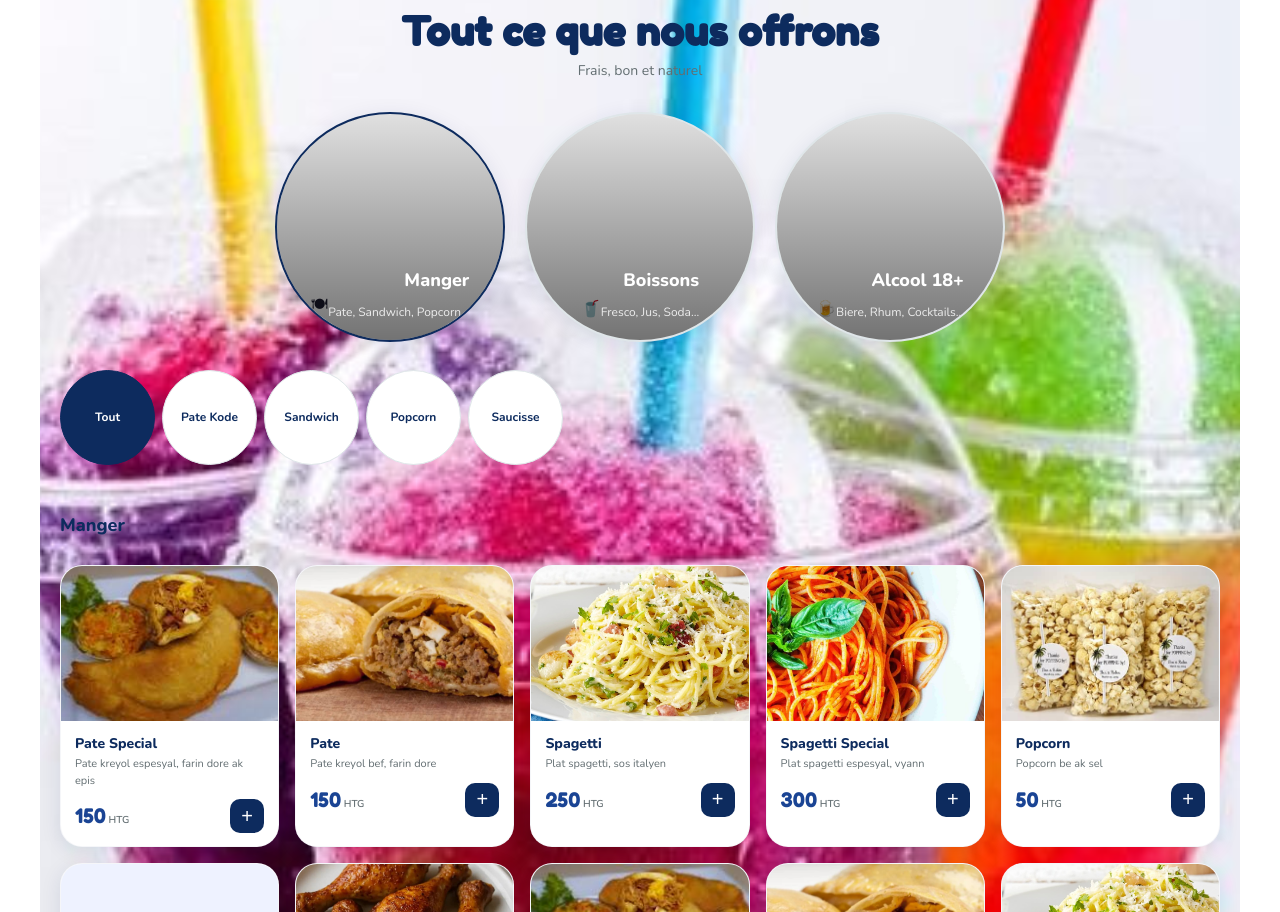
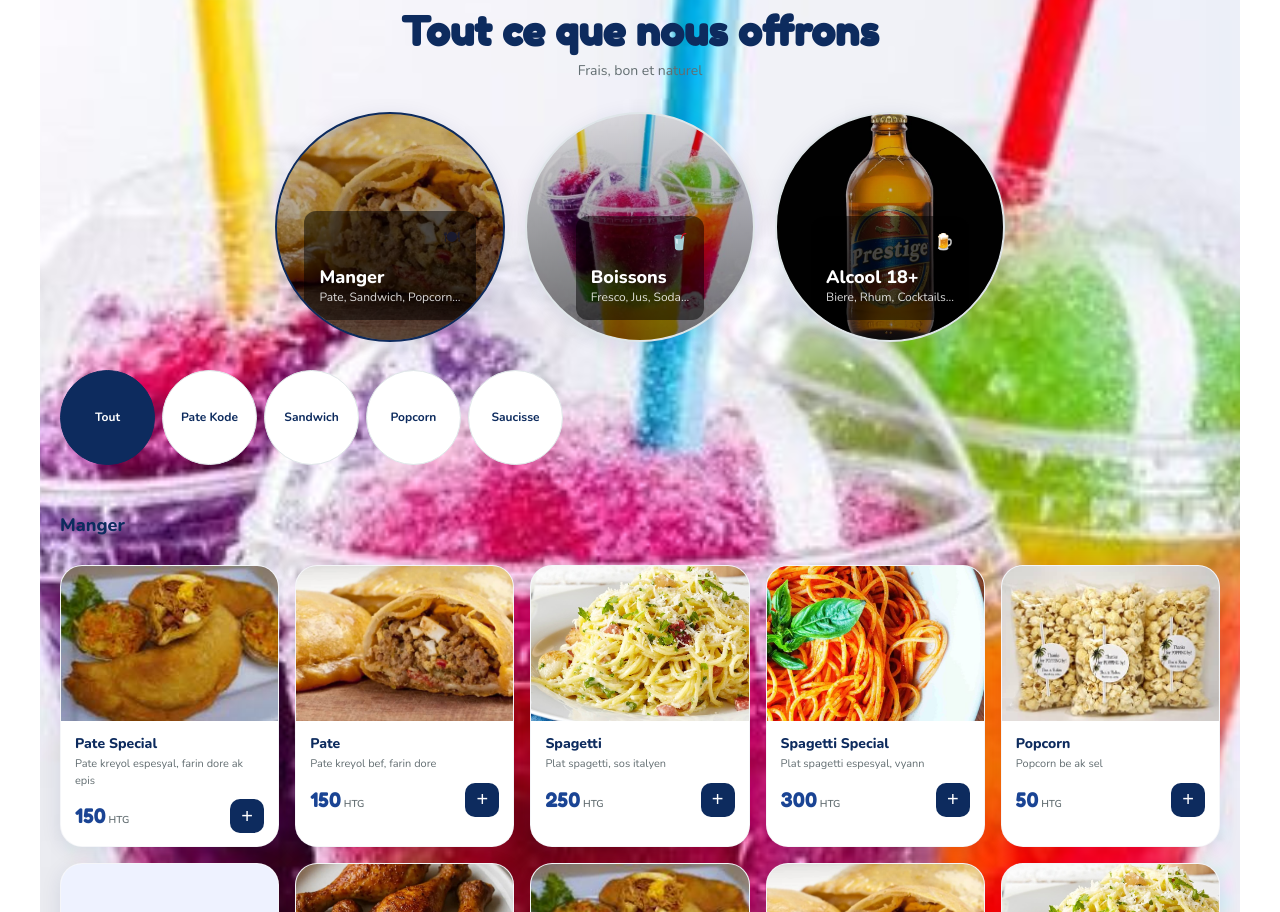
Before and after one commit to josephgenescar/kiktopfresco, a plain HTML site: page index.html in a window 1280 px wide. Shown: the part 1452-2364 px from the top of the page. Drawn offline with nearby package versions, Linux system fonts and the light colour scheme.

Commit message:
Restore category images and keep white background for text readability

```diff
--- a/index.html
+++ b/index.html
@@ -894,25 +894,31 @@ footer>p{color:rgba(255,255,255,.45);font-size:13px;margin-bottom:14px;}
   </div>
 
   <div class="main-tabs">
-    <div class="mtab on" id="tab-manger" onclick="switchTab('manger')">
+    <div class="mtab on" id="tab-manger" onclick="switchTab('manger')" style="background-image: url('images/uploads/pate.jpeg'); background-size: cover; background-position: center;">
+      <div style="background: rgba(0,0,0,0.5); padding: 15px; border-radius: 12px;">
         <span class="mi">&#127869;</span>
         <div>
           <span class="mn" id="tm-1">Manger</span>
           <span class="ms" id="ts-1">Pate, Sandwich, Popcorn...</span>
         </div>
       </div>
-    <div class="mtab" id="tab-boisson" onclick="switchTab('boisson')">
+    </div>
+    <div class="mtab" id="tab-boisson" onclick="switchTab('boisson')" style="background-image: url('images/uploads/fresco.jpeg'); background-size: cover; background-position: center;">
+      <div style="background: rgba(0,0,0,0.5); padding: 15px; border-radius: 12px;">
         <span class="mi">&#129380;</span>
         <div>
           <span class="mn" id="tm-2">Boissons</span>
           <span class="ms" id="ts-2">Fresco, Jus, Soda, Ice Cream...</span>
         </div>
       </div>
-    <div class="mtab" id="tab-alcool" onclick="switchTab('alcool')">
+    </div>
+    <div class="mtab" id="tab-alcool" onclick="switchTab('alcool')" style="background-image: url('images/uploads/beer.jpeg'); background-size: cover; background-position: center;">
+      <div style="background: rgba(0,0,0,0.5); padding: 15px; border-radius: 12px;">
         <span class="mi">&#127866;</span>
         <div>
           <span class="mn" id="tm-3">Alcool 18+</span>
           <span class="ms" id="ts-3">Biere, Rhum, Cocktails, Vin...</span>
+        </div>
       </div>
     </div>
   </div>
```
Lines whose indentation alone changed are shown as unchanged.
